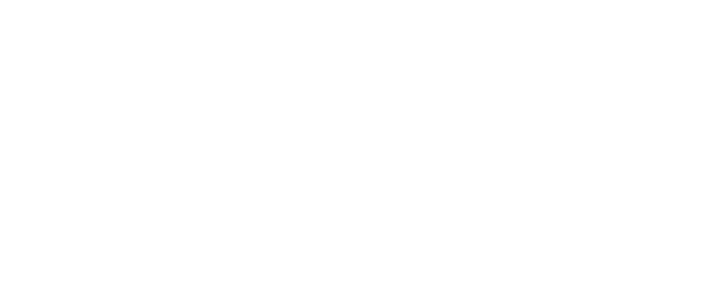
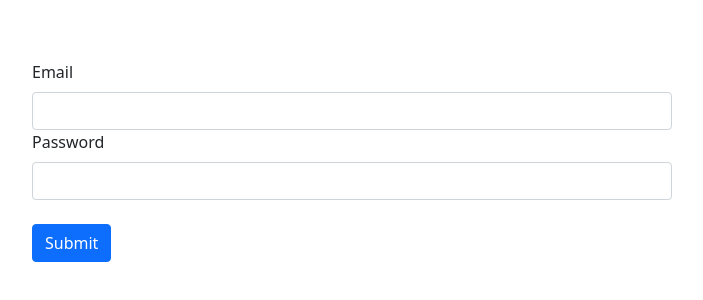
Before and after one commit to imran1289-ah/HighlightTube, a React (Create React App) app in the folder client/app/: page /login in a window 1280 px wide. Before the commit this address had no page. Shown: the part 140-440 px from the top of the page, without its empty margins (96-799 px from the left). Built offline with nearby package versions, Linux system fonts and the light colour scheme.

Commit message:
Adding login page

```diff
--- a/client/app/package.json
+++ b/client/app/package.json
@@ -7,7 +7,9 @@
     "@testing-library/react": "^13.2.0",
     "@testing-library/user-event": "^13.5.0",
     "axios": "^0.27.2",
+    "bootstrap": "^5.1.3",
     "react": "^18.1.0",
+    "react-bootstrap": "^2.4.0",
     "react-dom": "^18.1.0",
     "react-redux": "^8.0.2",
     "react-router-dom": "^6.3.0",
--- a/client/app/src/components/App.js
+++ b/client/app/src/components/App.js
@@ -7,6 +7,8 @@
   BrowserRouter
 } from "react-router-dom";
 import Home from './Home.js';
+import Login from './Login.js';
+import 'bootstrap/dist/css/bootstrap.min.css';
 
 function App() {
   return (
@@ -14,6 +16,7 @@
       <BrowserRouter>
         <Routes>
           <Route path="/" element={<Home/>}> </Route>
+          <Route path="/login" element={<Login/>}> </Route>
         </Routes>
       </BrowserRouter>
     </div>
--- /dev/null
+++ b/client/app/src/components/LeftSideLogin.jsx
@@ -0,0 +1,34 @@
+import React from 'react'
+import {Form, Button} from 'react-bootstrap'
+import "../css/Login.css";
+
+const LeftSideLogin = () => {
+  return (
+    <div>
+        <br/>
+        <br/>
+        <br/>
+
+        <Form className="Left">
+            <Form.Group>
+                <Form.Label>
+                    Email
+                </Form.Label>
+                <Form.Control type="email"/>
+            </Form.Group>
+
+            <Form.Group>
+                <Form.Label>
+                    Password
+                </Form.Label>
+                <Form.Control type="password"/>
+            </Form.Group>
+            <br/>
+            <Button type="submit">Submit</Button>
+        </Form>
+
+    </div>
+  )
+}
+
+export default LeftSideLogin
--- /dev/null
+++ b/client/app/src/components/Login.js
@@ -0,0 +1,23 @@
+import React, { Component } from 'react'
+import LeftSideLogin from './LeftSideLogin';
+
+import {Button, Alert, Row, Col} from 'react-bootstrap';
+
+
+
+export class Login extends Component {
+  render() {
+    return (
+      <div>
+          <Row className="landing">
+                <Col>
+                    <LeftSideLogin/>
+                </Col>
+
+          </Row>
+      </div>
+    )
+  }
+}
+
+export default Login
--- /dev/null
+++ b/client/app/src/css/Login.css
@@ -0,0 +1,6 @@
+Form.Left{
+    width:50%;
+    margin-left: 10%;
+    margin-top: 10%;
+
+}
```
Also changed, not shown: client/app/src/image/Logo.png (added), 1 other file (tests, documents, lock files or other folders).
